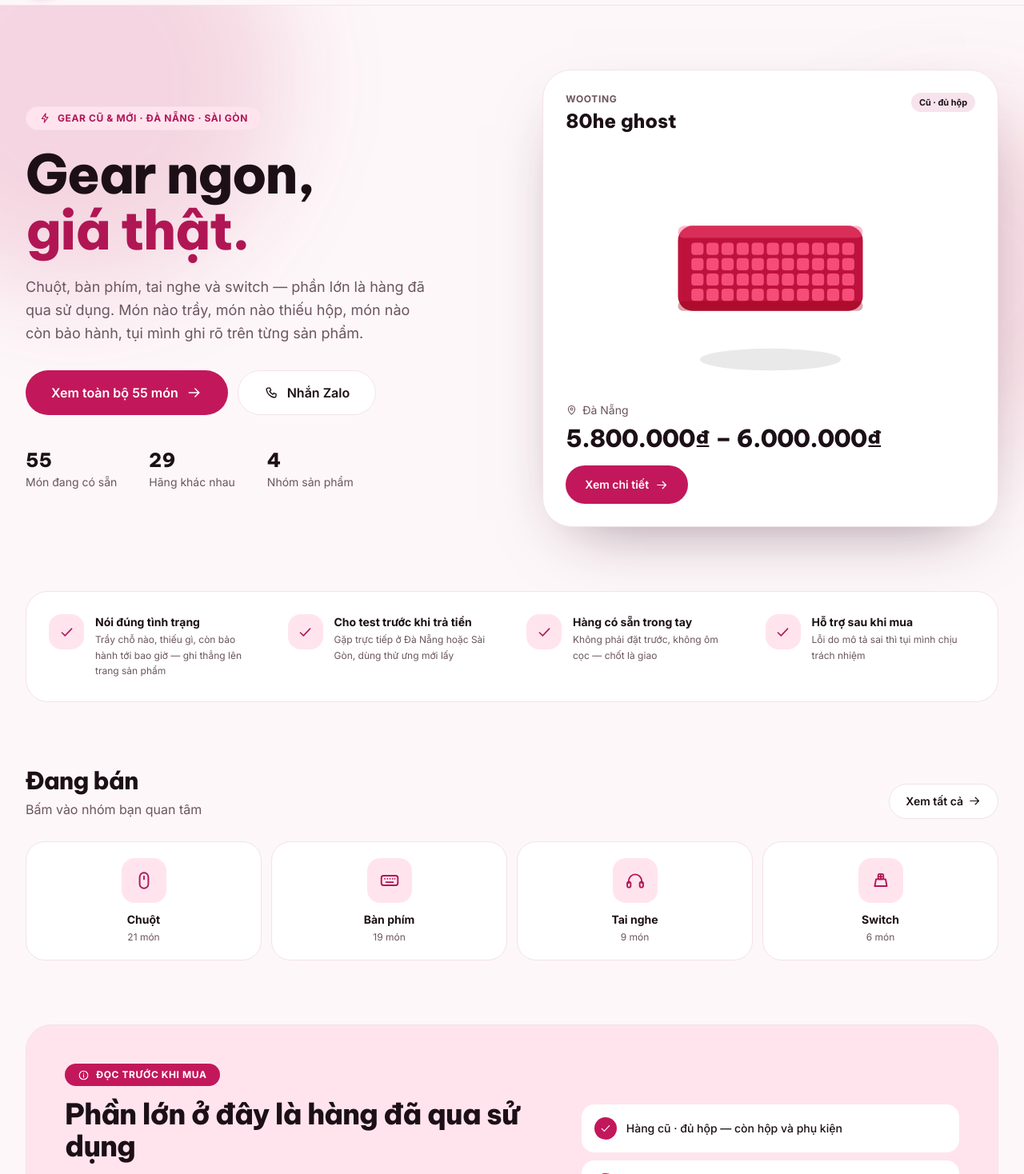
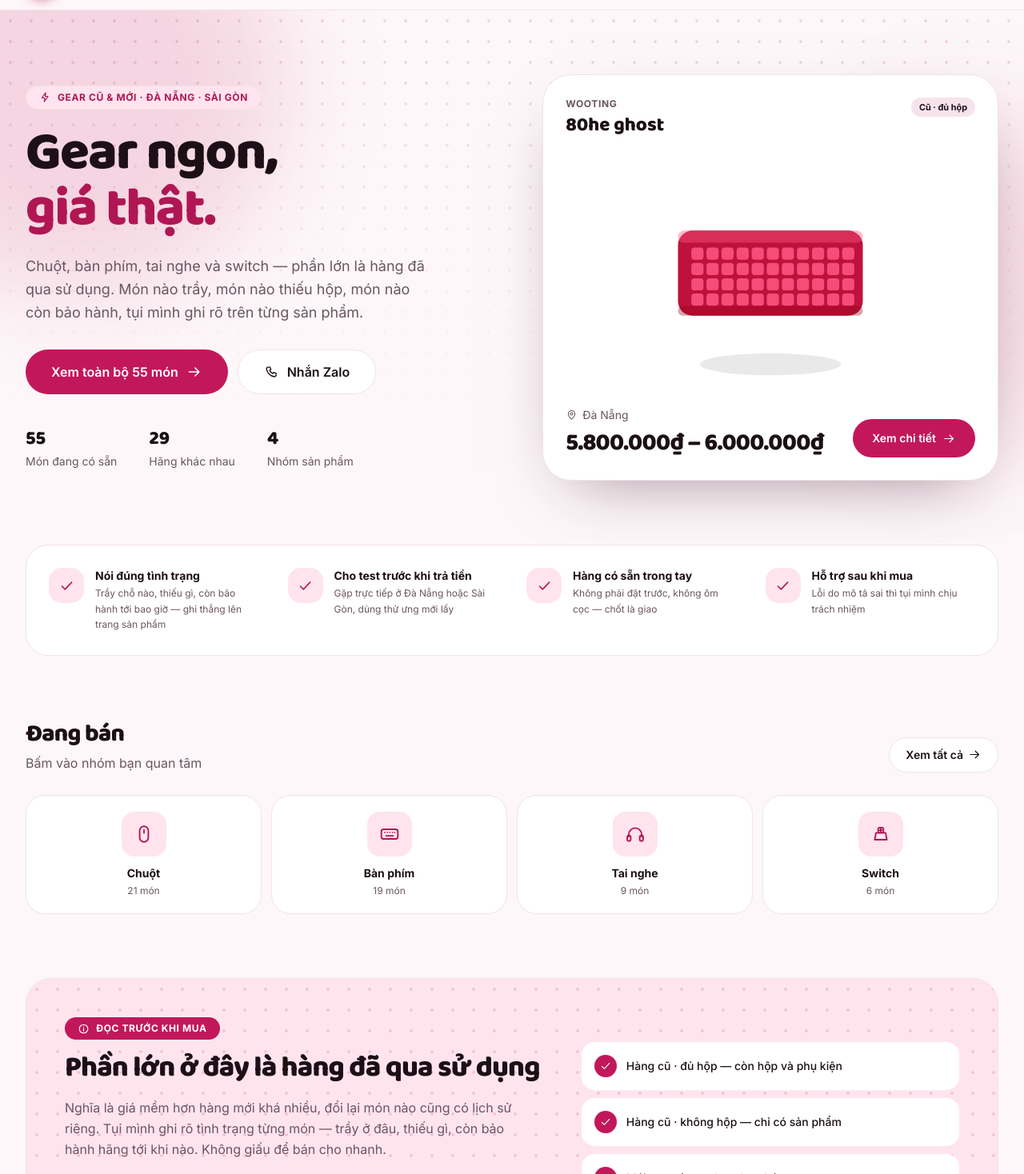
Before and after one commit to luuquocviet005/K-o-Gaming-Shop, a Next.js app: page / in a window 1280 px wide. Shown: the part 102-1570 px from the top of the page at 80% size. Built offline with nearby package versions, Linux system fonts and the light colour scheme.

Commit message:
Trang tri nhe theo concept keo: font Baloo 2, soc keo, cham keo

```diff
--- a/src/app/globals.css
+++ b/src/app/globals.css
@@ -194,6 +194,31 @@
   }
 }
 
+/* --------------------------------------------------------------------------
+   Trang trí theo tên shop "KẸO"
+   Ba chi tiết nhẹ, thuần trang trí — không mang thông tin nào, nên đều
+   aria-hidden hoặc là background, trình đọc màn hình bỏ qua hoàn toàn.
+   -------------------------------------------------------------------------- */
+
+/* Sọc kẹo: dải mảnh vắt ngang đỉnh trang, như giấy bọc kẹo que */
+@utility soc-keo {
+  background-image: repeating-linear-gradient(
+    -45deg,
+    var(--primary) 0 12px,
+    var(--candy) 12px 24px
+  );
+}
+
+/* Chấm kẹo rắc nhẹ trên nền, mờ tới mức không cạnh tranh với chữ */
+@utility cham-keo {
+  background-image: radial-gradient(
+    circle at center,
+    color-mix(in oklab, var(--primary) 16%, transparent) 1.6px,
+    transparent 1.7px
+  );
+  background-size: 26px 26px;
+}
+
 /* Ẩn thanh cuộn cho carousel ngang (vẫn cuộn được bằng chuột/vuốt) */
 @utility no-scrollbar {
   scrollbar-width: none;
--- a/src/app/layout.tsx
+++ b/src/app/layout.tsx
@@ -1,5 +1,5 @@
 import type { Metadata, Viewport } from "next";
-import { Be_Vietnam_Pro, Inter } from "next/font/google";
+import { Baloo_2, Inter } from "next/font/google";
 import "./globals.css";
 import { site } from "@/lib/site";
 import { CartProvider } from "@/lib/cart";
@@ -18,7 +18,10 @@
 // Font tiêu đề PHẢI có bộ ký tự "vietnamese". Font chỉ có "latin" sẽ khiến
 // mọi chữ có dấu (KẸO, ngọt, như, kẹo) rơi sang font dự phòng của hệ điều
 // hành — chữ có dấu và không dấu trông khác hẳn nhau.
-const beVietnam = Be_Vietnam_Pro({
+//
+// Baloo 2 mập và bo tròn, gợi chữ in trên vỏ kẹo — hợp cái tên KẸO hơn font
+// vuông vức trước đây, mà vẫn đủ đậm để làm tiêu đề bán hàng.
+const baloo = Baloo_2({
   subsets: ["latin", "vietnamese"],
   weight: ["600", "700", "800"],
   variable: "--font-heading",
@@ -71,13 +74,16 @@
         {/* Đặt theme trước khi trang vẽ, tránh nháy sáng khi đang ở chế độ tối */}
         <script dangerouslySetInnerHTML={{ __html: themeInitScript }} />
       </head>
-      <body className={`${inter.variable} ${beVietnam.variable} antialiased`}>
+      <body className={`${inter.variable} ${baloo.variable} antialiased`}>
         <a
           href="#noi-dung"
           className="sr-only-focusable left-4 top-4 z-[100] rounded-full bg-primary px-5 py-3 text-sm font-semibold text-on-primary"
         >
           Bỏ qua, tới nội dung chính
         </a>
+
+        {/* Sọc kẹo trên đỉnh trang — thuần trang trí */}
+        <div aria-hidden="true" className="soc-keo h-1.5 w-full" />
 
         <CartProvider>
           <Header />
--- a/src/app/page.tsx
+++ b/src/app/page.tsx
@@ -61,6 +61,11 @@
     <>
       {/* ───────────────────────────── HERO ───────────────────────────── */}
       <section className="relative overflow-hidden">
+        {/* Chấm kẹo rắc nền, mờ dần xuống dưới để không đụng phần chữ */}
+        <div
+          aria-hidden="true"
+          className="cham-keo pointer-events-none absolute inset-0 [mask-image:linear-gradient(to_bottom,black,transparent_75%)]"
+        />
         <div
           aria-hidden="true"
           className="pointer-events-none absolute -left-40 -top-40 size-[32rem] rounded-full bg-primary/15 blur-3xl"
@@ -222,8 +227,8 @@
 
       {/* ───────────────── LỜI NHẮC VỀ HÀNG CŨ ───────────────── */}
       <section className="container-page mt-20">
-        <div className="overflow-hidden rounded-[2rem] border border-border bg-primary-soft px-7 py-9 sm:px-12 sm:py-12">
-          <div className="grid items-center gap-8 lg:grid-cols-[1.3fr_1fr]">
+        <div className="cham-keo relative overflow-hidden rounded-[2rem] border border-border bg-primary-soft px-7 py-9 sm:px-12 sm:py-12">
+          <div className="relative grid items-center gap-8 lg:grid-cols-[1.3fr_1fr]">
             <div>
               <span className="inline-flex items-center gap-2 rounded-full bg-primary px-4 py-1.5 text-xs font-bold uppercase tracking-wider text-on-primary">
                 <InfoIcon width={15} height={15} />
```
